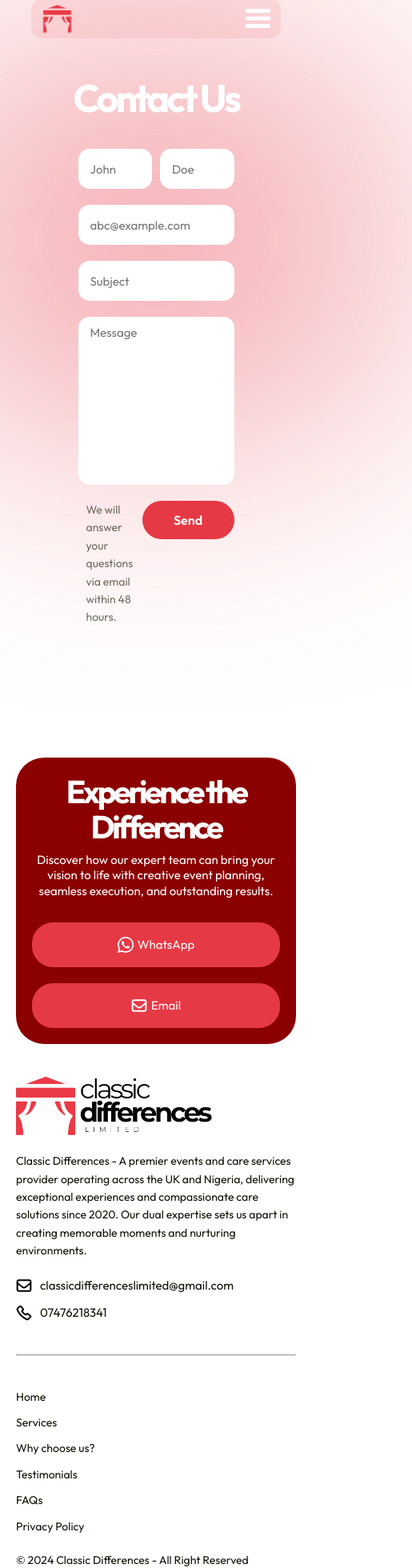
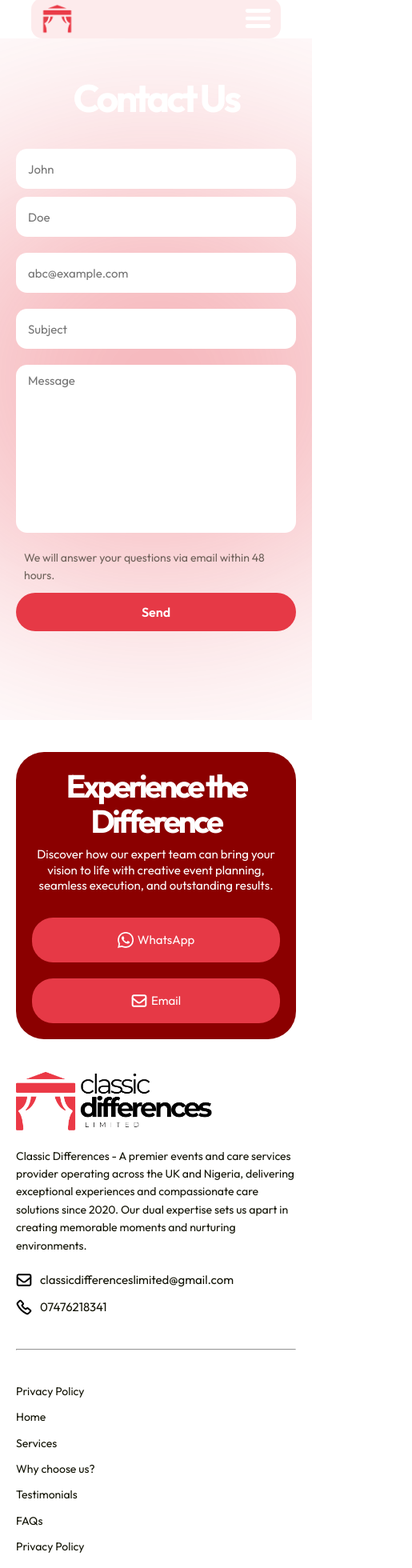
Before and after one commit to tedobanks/classic-differences-website, a Vue app: page /contact in a window 390 px wide. Shown: the part 22-1982 px from the top of the page at 80% size, 515 px wide, since content can reach past the window. Built offline with nearby package versions, Linux system fonts and the light colour scheme.

Commit message:
fix: footer nav logic

```diff
--- a/src/components/Footer.vue
+++ b/src/components/Footer.vue
@@ -3,12 +3,11 @@ import { computed } from "vue";
 
 const currentYear = computed(() => new Date().getFullYear());
 const navLinks = [
-    { path: "#home", name: "Home" },
-    { path: "#services", name: "Services" },
-    { path: "#perks", name: "Why choose us?" },
-    { path: "#testimonials", name: "Testimonials" },
-    { path: "#faq", name: "FAQs" },
-    { path: "", name: "Privacy Policy" },
+    { path: "/", hash: "#home", name: "Home" },
+    { path: "/", hash: "#services", name: "Services" },
+    { path: "/", hash: "#perks", name: "Why choose us?" },
+    { path: "/", hash: "#testimonials", name: "Testimonials" },
+    { path: "/", hash: "#faq", name: "FAQs" },
 ];
 </script>
 
@@ -46,12 +45,16 @@ const navLinks = [
 
             <div class="sitemap">
                 <div class="nav-links">
-                    <a
+                    <RouterLink :to="{ path: '/', hash: '#faq' }"
+                        >Privacy Policy</RouterLink
+                    >
+                    <RouterLink
                         v-for="(item, index) in navLinks"
                         :key="index"
-                        :href="item.path"
-                        >{{ item.name }}</a
+                        :to="{ path: item.path, hash: item.hash }"
+                        >{{ item.name }}</RouterLink
                     >
+                    <RouterLink to="/privacy">Privacy Policy</RouterLink>
                 </div>
                 <div class="copy-right-info">
                     <p>
--- a/src/components/Header.vue
+++ b/src/components/Header.vue
@@ -136,6 +136,7 @@ function handleResize() {
 @media only screen and (max-width: 768px) {
     .main-header-wrapper {
         position: relative;
+        z-index: 20;
     }
 
     .nav-links {
--- a/src/components/home/Hero.vue
+++ b/src/components/home/Hero.vue
@@ -149,6 +149,7 @@
     }
 
     .tagline-container {
+        margin-top: 1.25rem;
         padding-inline: 1.25rem;
     }
 
--- a/src/router/index.js
+++ b/src/router/index.js
@@ -22,6 +22,14 @@ const router = createRouter({
       component: PrivacyPolicyView,
     },
   ],
+  scrollBehavior(to, from, savedPosition) {
+    if (to.hash) {
+      return {
+        el: to.hash,
+        behavior: 'smooth'
+      }
+    }
+  }
 })
 
 export default router
--- a/src/views/ContactView.vue
+++ b/src/views/ContactView.vue
@@ -24,7 +24,7 @@ const message = ref("");
             <!-- Website submission subject -->
             <input type="hidden" name="_subject" value="Website submission!" />
             <!-- reCAPTCHA -->
-            <input type="hidden" name="_captcha" value="false">
+            <input type="hidden" name="_captcha" value="false" />
 
             <!-- Actual fields -->
             <div class="inline-input-container">
@@ -58,6 +58,7 @@ const message = ref("");
     justify-content: center;
     align-items: center;
     flex-direction: column;
+    position: relative;
 }
 
 .container::before {
@@ -155,4 +156,29 @@ textarea {
     font-weight: 600;
     border: none;
 }
+
+@media only screen and (max-width: 768px) {
+    .container {
+        overflow: hidden ;
+        padding-inline: 1.25rem;
+    }
+
+    .container::before {
+        top: 50%;
+        transform: translate(-50%, -50%);
+    }
+
+    form, .submit, .reply-guarantee-container {
+        width: 100% !important;
+    }
+
+    .inline-input-container,
+    .submit-container {
+        flex-direction: column;
+    }
+
+    .submit-container {
+        gap: 0.625rem;
+    }
+}
 </style>
--- a/src/views/PrivacyPolicyView.vue
+++ b/src/views/PrivacyPolicyView.vue
@@ -78,7 +78,11 @@
 </template>
 
 <script setup>
-import { ref } from "vue";
+import { ref, onMounted } from "vue";
+
+onMounted(() => {
+    window.scrollTo(0, 0);
+});
 
 const tableOfContents = ref([
     { id: "infocollect", title: "1. WHAT INFORMATION DO WE COLLECT?" },
@@ -338,6 +342,4 @@ ol li {
     margin-top: 3em;
     margin-bottom: 27%;
 }
-
-
 </style>
```
